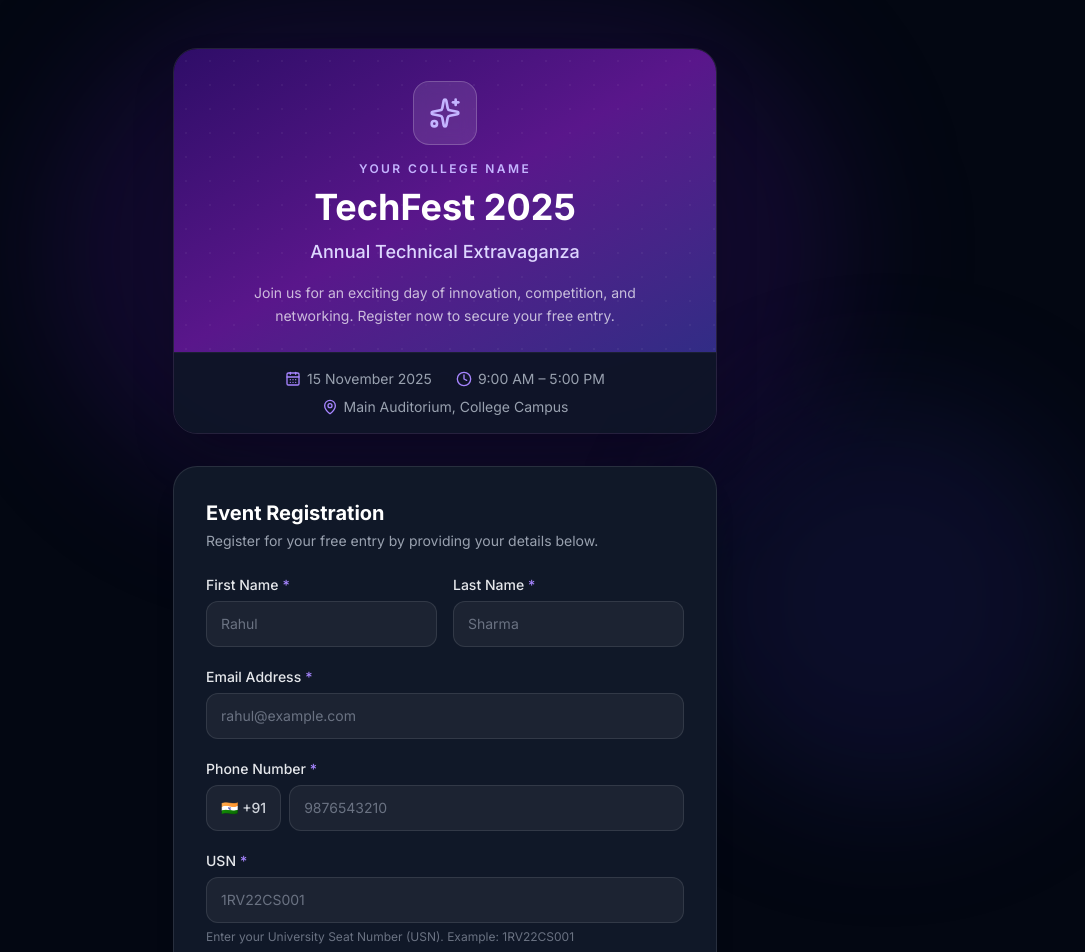
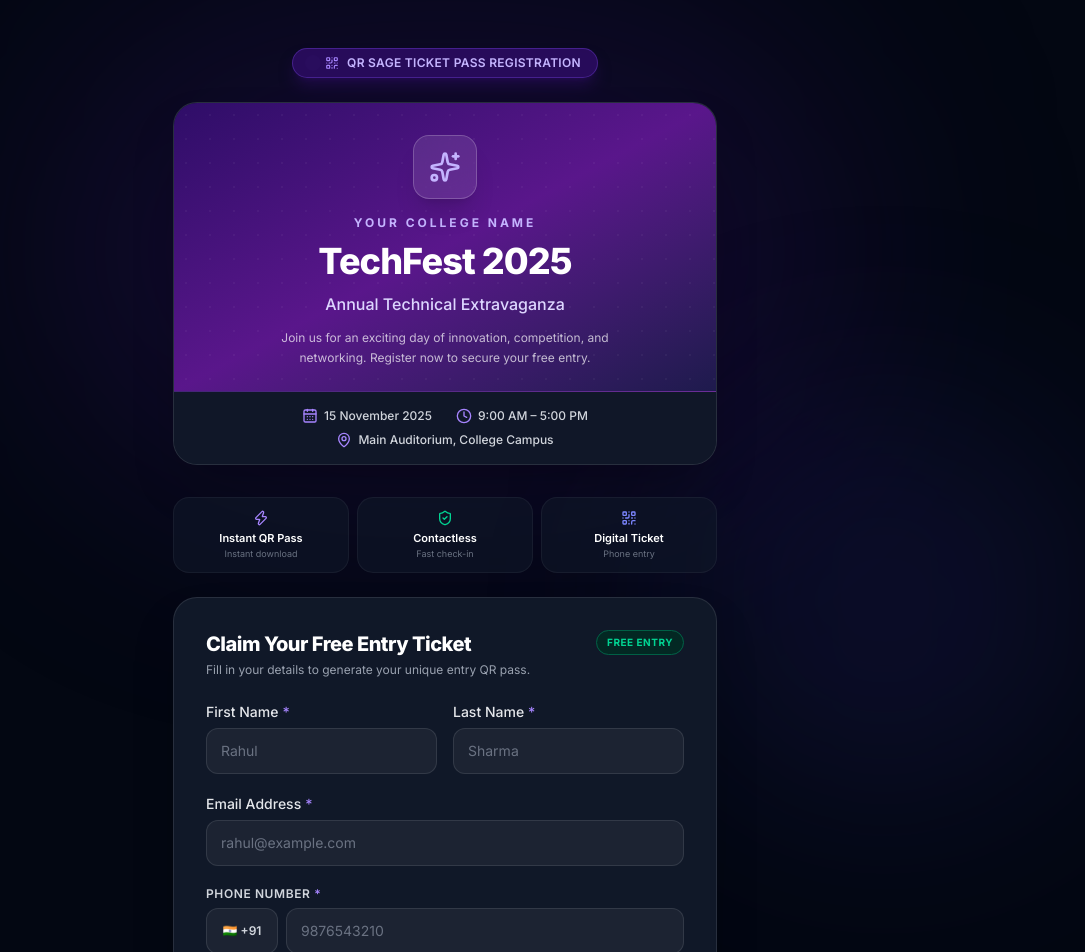
Before and after one commit to sujanrajyt-ui/ticket, a Next.js app: page / in a window 1280 px wide. Shown: the top 952 px of the page, without its empty margins (195-1280 px from the left). Built offline with nearby package versions, Linux system fonts and the light colour scheme.

Commit message:
style: elevate UI to QR-Sage event ticket pass design

```diff
--- a/src/app/page.tsx
+++ b/src/app/page.tsx
@@ -4,7 +4,7 @@ import { useForm } from "react-hook-form";
 import { zodResolver } from "@hookform/resolvers/zod";
 import { z } from "zod";
 import { useRouter } from "next/navigation";
-import { CalendarDays, MapPin, Clock, Sparkles, ChevronRight } from "lucide-react";
+import { CalendarDays, MapPin, Clock, Sparkles, ChevronRight, QrCode, ShieldCheck, Zap } from "lucide-react";
 import { EVENT_CONFIG } from "@/config/event";
 import Input from "@/components/ui/Input";
 import Button from "@/components/ui/Button";
@@ -57,7 +57,6 @@ export default function RegistrationPage() {
         return;
       }
 
-      // Save attendee info in sessionStorage for the success page
       sessionStorage.setItem(`reg_${json.qr_token}`, JSON.stringify(json.attendee));
       router.push(`/success/${json.qr_token}`);
     } catch {
@@ -68,57 +67,63 @@ export default function RegistrationPage() {
   };
 
   return (
-    <main className="min-h-screen bg-gray-950 relative overflow-x-hidden">
-      {/* Background gradient orbs */}
+    <main className="min-h-screen bg-gray-950 text-white relative overflow-x-hidden">
+      {/* Dynamic ambient lights */}
       <div className="fixed inset-0 pointer-events-none">
-        <div className="absolute top-0 left-1/2 -translate-x-1/2 w-[800px] h-[500px] bg-violet-900/20 rounded-full blur-3xl" />
-        <div className="absolute bottom-0 right-0 w-[400px] h-[400px] bg-indigo-900/20 rounded-full blur-3xl" />
+        <div className="absolute top-0 left-1/2 -translate-x-1/2 w-[800px] h-[500px] bg-violet-900/20 rounded-full blur-[120px]" />
+        <div className="absolute bottom-0 right-0 w-[400px] h-[400px] bg-indigo-900/20 rounded-full blur-[100px]" />
       </div>
 
       <div className="relative z-10 max-w-xl mx-auto px-4 py-8 sm:py-12">
-        {/* ── Event Banner ── */}
-        <div className="rounded-3xl overflow-hidden mb-8 border border-white/10 shadow-2xl">
-          {/* Gradient header */}
-          <div className="bg-gradient-to-br from-violet-950 via-purple-900 to-indigo-900 px-6 pt-8 pb-6 text-center relative">
-            {/* Decorative dots */}
-            <div className="absolute inset-0 opacity-30"
+        {/* Top QR-Sage Pill */}
+        <div className="flex justify-center mb-6">
+          <div className="inline-flex items-center gap-2 bg-violet-950/80 border border-violet-500/30 text-violet-300 px-4 py-1.5 rounded-full text-xs font-semibold tracking-wide uppercase shadow-lg shadow-violet-950/50">
+            <span className="w-2 h-2 rounded-full bg-violet-400 animate-ping" />
+            <QrCode className="w-3.5 h-3.5 text-violet-400" />
+            QR SAGE TICKET PASS REGISTRATION
+          </div>
+        </div>
+
+        {/* ── Event Hero Banner Card ── */}
+        <div className="rounded-3xl overflow-hidden mb-8 border border-white/10 shadow-2xl bg-gray-900">
+          <div className="bg-gradient-to-br from-violet-950 via-purple-900 to-indigo-950 px-6 pt-8 pb-6 text-center relative border-b border-white/10">
+            <div className="absolute inset-0 opacity-20"
               style={{
-                backgroundImage: "radial-gradient(circle, rgba(255,255,255,0.15) 1px, transparent 1px)",
+                backgroundImage: "radial-gradient(circle, rgba(255,255,255,0.2) 1px, transparent 1px)",
                 backgroundSize: "24px 24px"
               }}
             />
             <div className="relative z-10">
-              {/* Event logo/icon */}
-              <div className="w-16 h-16 mx-auto mb-4 rounded-2xl bg-white/10 border border-white/20 flex items-center justify-center backdrop-blur-sm">
+              <div className="w-16 h-16 mx-auto mb-4 rounded-2xl bg-white/10 border border-white/20 flex items-center justify-center backdrop-blur-md shadow-xl">
                 <Sparkles className="w-8 h-8 text-violet-300" />
               </div>
-              <p className="text-violet-300 text-xs font-semibold tracking-[0.2em] uppercase mb-2">
+              <p className="text-violet-300 text-xs font-bold tracking-[0.25em] uppercase mb-2">
                 {EVENT_CONFIG.collegeName}
               </p>
-              <h1 className="text-3xl sm:text-4xl font-bold text-white mb-2 leading-tight">
+              <h1 className="text-3xl sm:text-4xl font-extrabold text-white mb-2 leading-tight tracking-tight">
                 {EVENT_CONFIG.name}
               </h1>
-              <p className="text-lg text-violet-200 font-medium mb-4">
+              <p className="text-base text-violet-200 font-medium mb-3">
                 {EVENT_CONFIG.tagline}
               </p>
-              <p className="text-sm text-white/70 max-w-sm mx-auto leading-relaxed">
+              <p className="text-xs text-white/70 max-w-sm mx-auto leading-relaxed">
                 {EVENT_CONFIG.description}
               </p>
             </div>
           </div>
 
           {/* Event details strip */}
-          <div className="bg-gray-900/80 border-t border-white/5 px-6 py-4">
-            <div className="flex flex-wrap items-center justify-center gap-x-6 gap-y-2 text-sm text-gray-400">
-              <span className="flex items-center gap-1.5">
+          <div className="bg-gray-900/90 px-6 py-4">
+            <div className="flex flex-wrap items-center justify-center gap-x-6 gap-y-2 text-xs text-gray-300">
+              <span className="flex items-center gap-1.5 font-medium">
                 <CalendarDays className="w-4 h-4 text-violet-400" />
                 {EVENT_CONFIG.date}
               </span>
-              <span className="flex items-center gap-1.5">
+              <span className="flex items-center gap-1.5 font-medium">
                 <Clock className="w-4 h-4 text-violet-400" />
                 {EVENT_CONFIG.time}
               </span>
-              <span className="flex items-center gap-1.5">
+              <span className="flex items-center gap-1.5 font-medium">
                 <MapPin className="w-4 h-4 text-violet-400" />
                 {EVENT_CONFIG.venue}
               </span>
@@ -126,21 +131,45 @@ export default function RegistrationPage() {
           </div>
         </div>
 
-        {/* ── Registration Card ── */}
-        <div className="bg-gray-900 border border-white/10 rounded-3xl p-6 sm:p-8 shadow-xl">
-          <div className="mb-6">
-            <h2 className="text-xl font-bold text-white">Event Registration</h2>
-            <p className="text-sm text-gray-400 mt-1">
-              Register for your free entry by providing your details below.
-            </p>
+        {/* Feature Highlights Row */}
+        <div className="grid grid-cols-3 gap-2 mb-6 text-center">
+          <div className="bg-gray-900/60 border border-white/5 rounded-2xl p-3">
+            <Zap className="w-4 h-4 text-violet-400 mx-auto mb-1" />
+            <p className="text-[11px] font-semibold text-white">Instant QR Pass</p>
+            <p className="text-[9px] text-gray-500">Instant download</p>
+          </div>
+          <div className="bg-gray-900/60 border border-white/5 rounded-2xl p-3">
+            <ShieldCheck className="w-4 h-4 text-emerald-400 mx-auto mb-1" />
+            <p className="text-[11px] font-semibold text-white">Contactless</p>
+            <p className="text-[9px] text-gray-500">Fast check-in</p>
+          </div>
+          <div className="bg-gray-900/60 border border-white/5 rounded-2xl p-3">
+            <QrCode className="w-4 h-4 text-indigo-400 mx-auto mb-1" />
+            <p className="text-[11px] font-semibold text-white">Digital Ticket</p>
+            <p className="text-[9px] text-gray-500">Phone entry</p>
+          </div>
+        </div>
+
+        {/* ── Registration Form Card ── */}
+        <div className="bg-gray-900 border border-white/10 rounded-3xl p-6 sm:p-8 shadow-2xl relative">
+          <div className="mb-6 flex justify-between items-start">
+            <div>
+              <h2 className="text-xl font-extrabold text-white tracking-tight">Claim Your Free Entry Ticket</h2>
+              <p className="text-xs text-gray-400 mt-1">
+                Fill in your details to generate your unique entry QR pass.
+              </p>
+            </div>
+            <span className="bg-emerald-950/80 border border-emerald-800 text-emerald-400 text-[10px] font-bold px-2.5 py-1 rounded-full uppercase tracking-wider">
+              FREE ENTRY
+            </span>
           </div>
 
           {serverError && (
-            <div className="mb-5 flex gap-3 items-start bg-red-950/50 border border-red-800 rounded-xl p-4">
+            <div className="mb-5 flex gap-3 items-start bg-red-950/50 border border-red-800/80 rounded-2xl p-4">
               <svg className="w-5 h-5 text-red-400 flex-shrink-0 mt-0.5" fill="currentColor" viewBox="0 0 20 20">
                 <path fillRule="evenodd" d="M18 10a8 8 0 11-16 0 8 8 0 0116 0zm-7 4a1 1 0 11-2 0 1 1 0 012 0zm-1-9a1 1 0 00-1 1v4a1 1 0 102 0V6a1 1 0 00-1-1z" clipRule="evenodd" />
               </svg>
-              <p className="text-sm text-red-300">{serverError}</p>
+              <p className="text-xs text-red-300">{serverError}</p>
             </div>
           )}
 
@@ -172,11 +201,11 @@ export default function RegistrationPage() {
             />
 
             <div className="flex flex-col gap-1.5">
-              <label className="text-sm font-medium text-gray-200">
+              <label className="text-xs font-semibold uppercase tracking-wider text-gray-300">
                 Phone Number <span className="text-violet-400">*</span>
               </label>
               <div className="flex gap-2">
-                <div className="flex items-center justify-center bg-white/5 border border-white/10 rounded-xl px-3.5 py-3 text-sm text-gray-300 font-medium min-w-[72px] flex-shrink-0">
+                <div className="flex items-center justify-center bg-white/5 border border-white/10 rounded-xl px-3.5 py-3 text-xs text-gray-300 font-semibold min-w-[72px] flex-shrink-0">
                   🇮🇳 +91
                 </div>
                 <input
@@ -199,7 +228,7 @@ export default function RegistrationPage() {
             </div>
 
             <Input
-              label="USN"
+              label="USN (University Seat Number)"
               required
               placeholder="1RV22CS001"
               helperText={EVENT_CONFIG.usnHelperText}
@@ -212,15 +241,15 @@ export default function RegistrationPage() {
               fullWidth
               size="lg"
               loading={isSubmitting}
-              className="mt-2"
+              className="mt-2 shadow-lg shadow-violet-950/50"
             >
-              {isSubmitting ? "Registering..." : "Register"}
+              {isSubmitting ? "Generating QR Pass..." : "Get My Ticket Pass"}
               {!isSubmitting && <ChevronRight className="w-4 h-4" />}
             </Button>
           </form>
 
-          <p className="text-xs text-gray-500 text-center mt-4">
-            Free entry · {EVENT_CONFIG.department}
+          <p className="text-[11px] text-gray-500 text-center mt-5">
+            Free Pass · Organized by {EVENT_CONFIG.department}
           </p>
         </div>
 
```
Also changed, not shown: src/app/success/[token]/page.tsx (+155 -70 lines).
